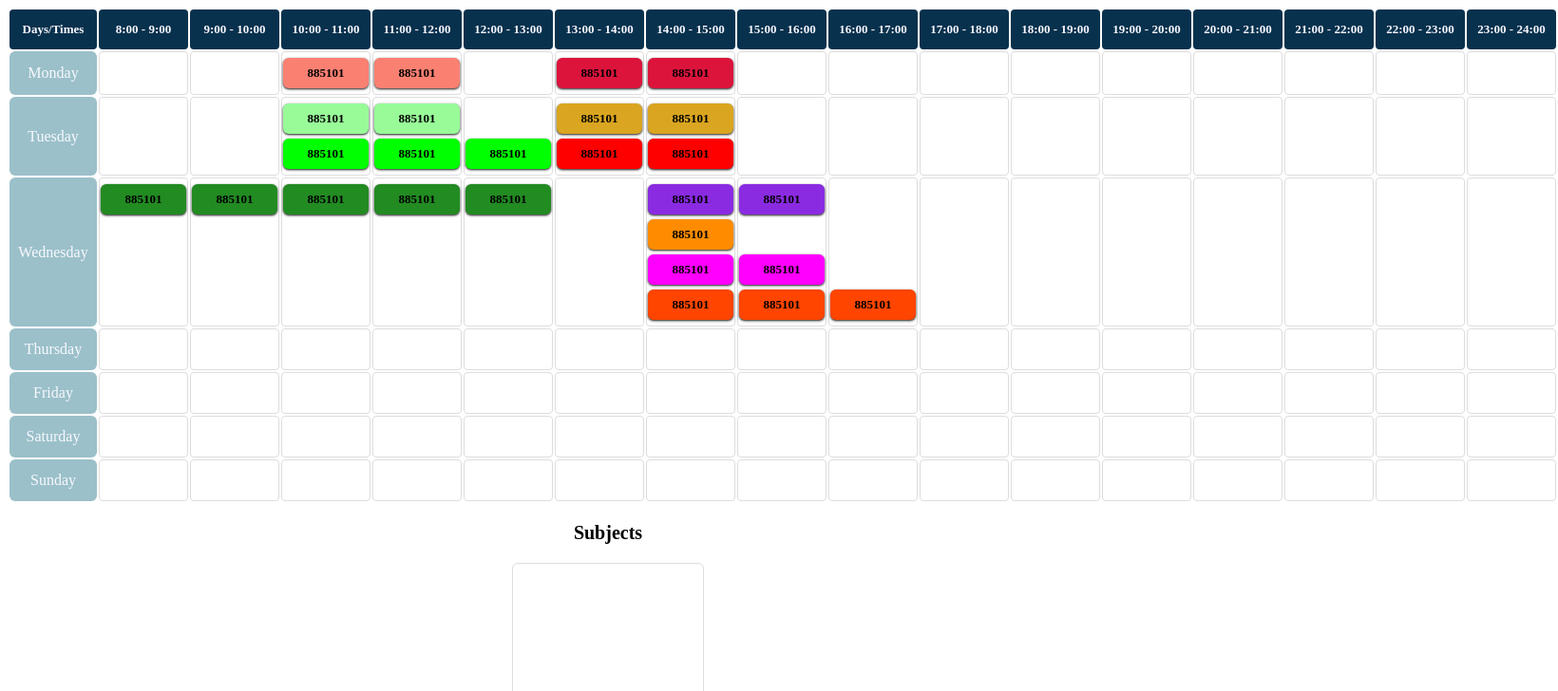
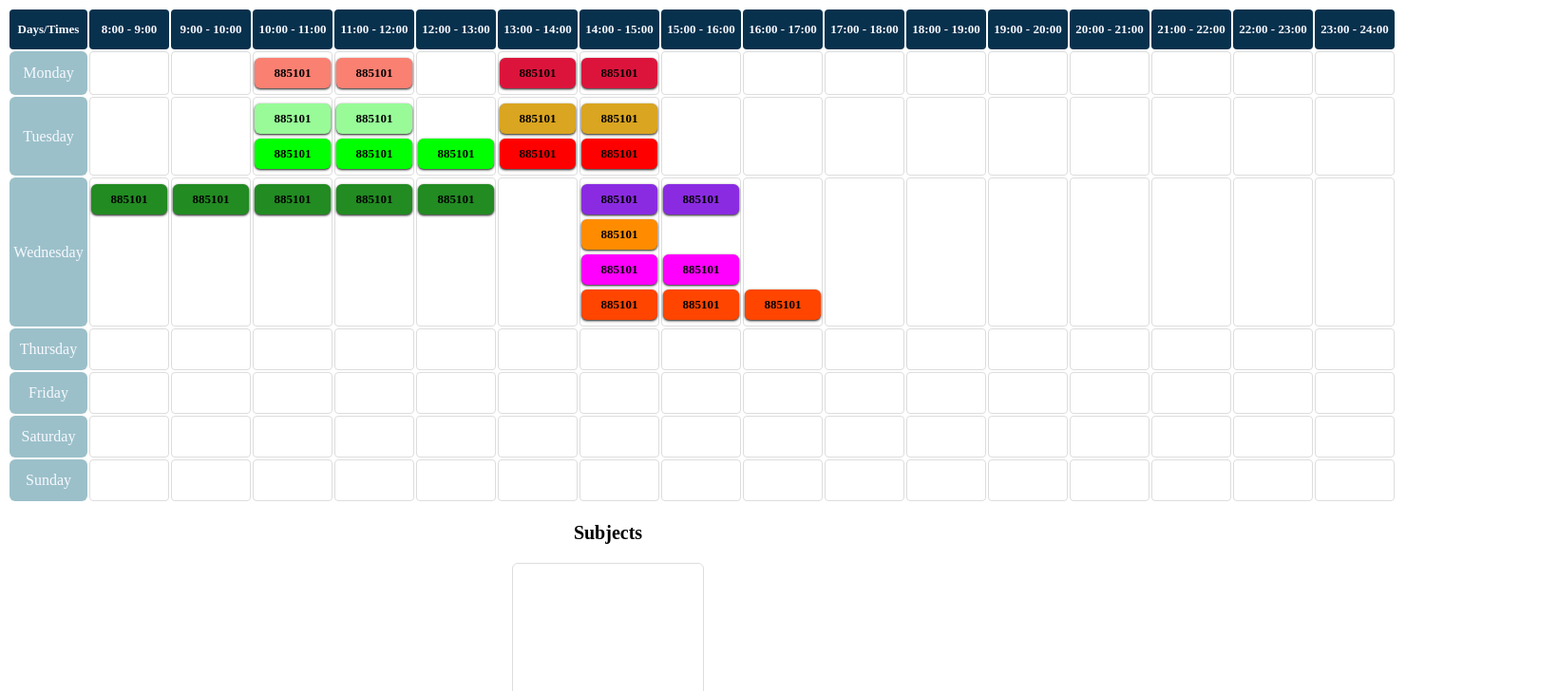
Before and after one commit to muchrm/ngx-dragdrop, an Angular app: page / in a window 1280 px wide. Shown: the top 728 px of the page at 95% size, 1640 px wide, since content can reach past the window. Built offline with nearby package versions, Linux system fonts and the light colour scheme.

Commit message:
add free space for drop subjects

```diff
--- a/src/app/app.component.html
+++ b/src/app/app.component.html
@@ -15,8 +15,8 @@
   </tbody>
 </table>
 <p class="noselect">Subjects</p>
-<div class="scroll-list pointer" valign="top" [ngxDropable]="getDropableTag('free',0)" (dropped)="onDrop($event)">
-  <div class="item1" *ngFor="let item of getItemInTag(getDropableTag('free',0))" [ngxDragable]="item" [ngStyle]="getWidth(item.size)">
-      {{getCourseCode(item.data)}}
+<div class="scroll-list pointer" valign="top" [ngxDropable]="getDropableTag('Subjects',0)" (dropped)="onDrop($event)">
+  <div class="item1" *ngFor="let item of getItemInTag(getDropableTag('Subjects',0))" [ngxDragable]="item">
+      {{getCourseCode(item.data)}} ( {{item.size}} )
   </div>
 </div>
--- a/src/app/app.component.scss
+++ b/src/app/app.component.scss
@@ -9,8 +9,8 @@
   }
 th {
     font-size: 13px;
-    min-width: 90px;
-    max-width: 90px;
+    min-width: 80px;
+    max-width: 80px;
     height: 40px;
     border-radius: 4px;
 }
--- a/src/app/app.component.ts
+++ b/src/app/app.component.ts
@@ -33,6 +33,12 @@ export class AppComponent {
       { size: 2, data: { id: 10, courseCode: 885101, section: 3 } },
       { size: 3, data: { id: 11, courseCode: 885101, section: 3 } }
     ],
+    'Subjects': [
+      { size: 2, data: { id: 12, courseCode: 885101, section: 3 } },
+      { size: 5, data: { id: 13, courseCode: 885101, section: 3 } },
+      { size: 6, data: { id: 14, courseCode: 885101, section: 3 } },
+      { size: 4, data: { id: 15, courseCode: 885101, section: 3 } }
+    ],
   };
   courseInTag = [];
 
@@ -62,10 +68,6 @@ export class AppComponent {
       'overflow': dragAble ? '' : 'hidden',
       'cursor': dragAble ? 'pointer' : 'no-drop'
     };
-  }
-
-  getWidth(size) {
-    return;
   }
 
   onDrop(event) {
```
